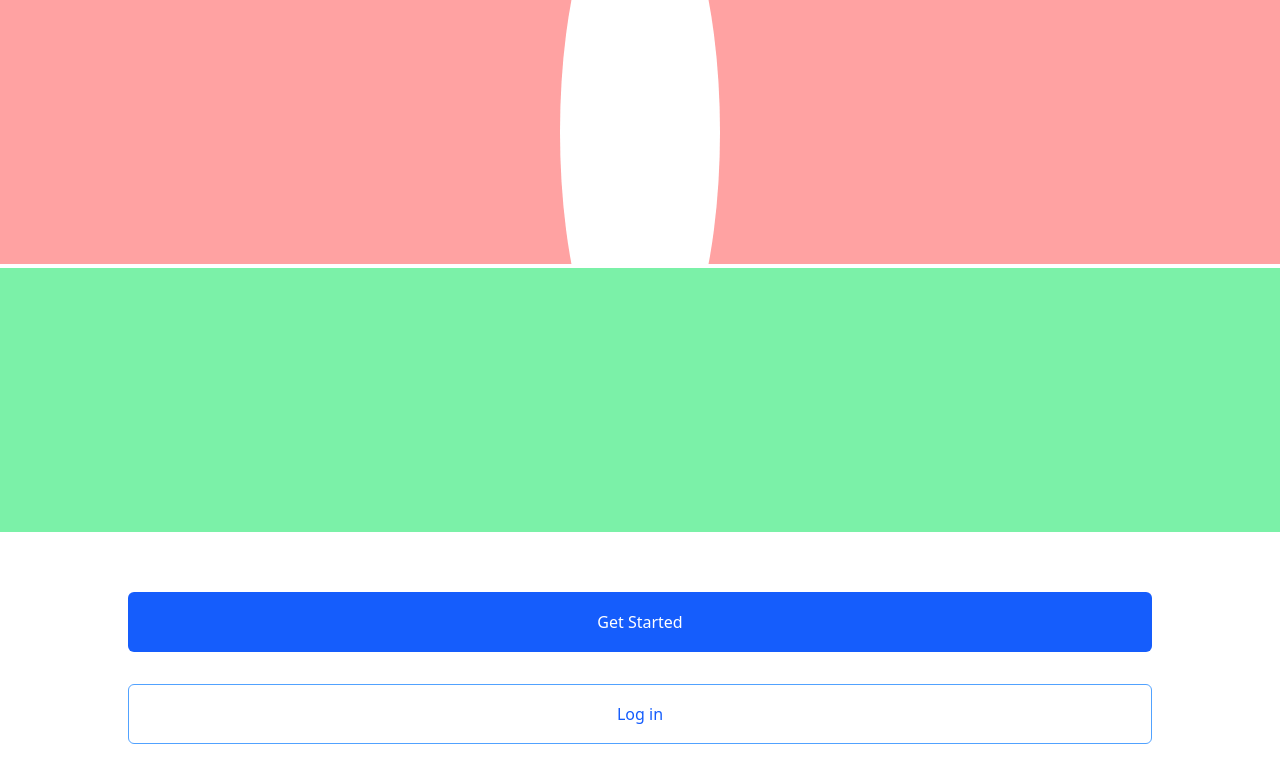
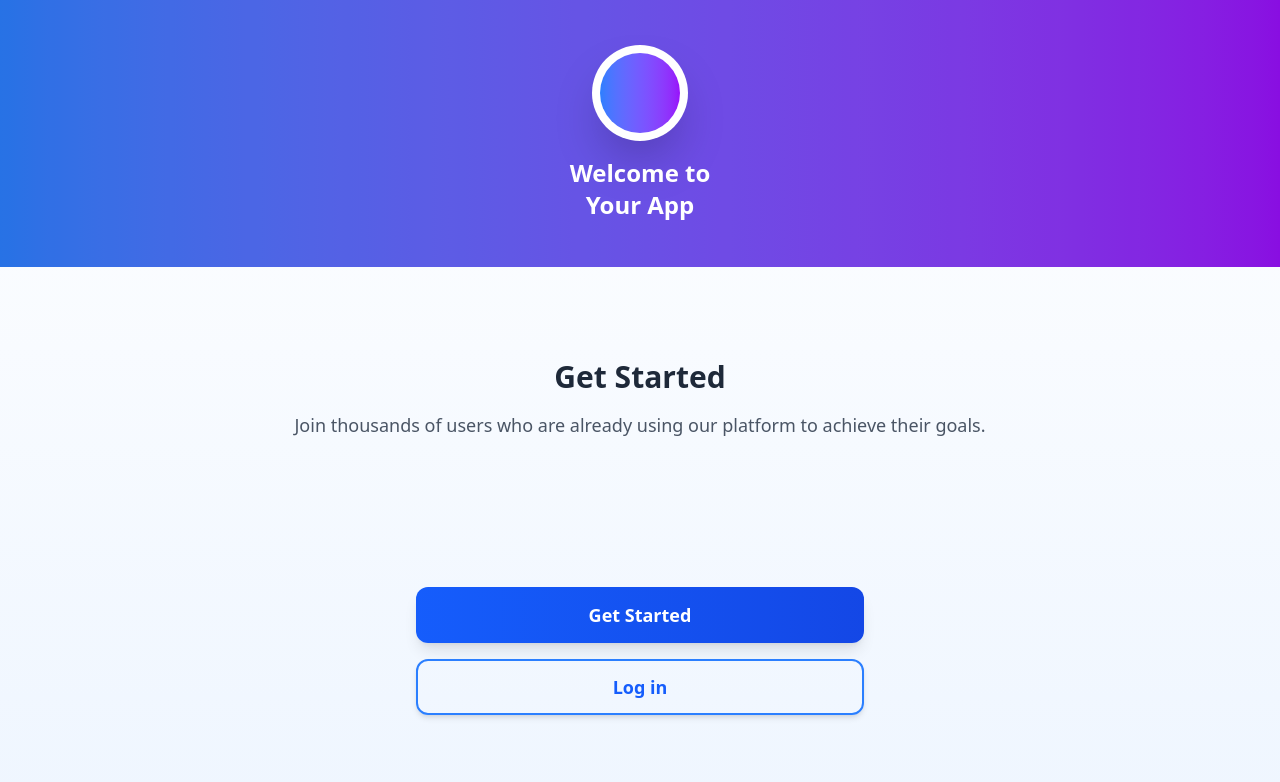
Before and after one commit to natigetachew1/RideNow, a React app in the folder frontend/: page / in a window 1280 px wide. Shown: the top 782 px of the page. Built offline with nearby package versions, Linux system fonts and the light colour scheme; the HTML template or start-up script is replaced by a standard one.

Commit message:
Home UI update

```diff
--- a/frontend/src/page/Home.tsx
+++ b/frontend/src/page/Home.tsx
@@ -3,29 +3,43 @@ import Button from '../component/Button';
 
 const Home = () => {
     const navigate = useNavigate();
+
     return(
-        <div className='w-full h-[100vh] flex flex-col items-center justify-between'>
-            <div className="w-full bg-red-300 h-[33%] flex items-center justify-center" >
-                <div className="w-[20vh] h-[40vw] bg-white rounded-[50%] " >
-
+        <div className='w-full h-screen flex flex-col items-center justify-between bg-gradient-to-b from-white to-blue-50'>
+            {/* Header Section */}
+            <div className="w-full bg-gradient-to-r from-blue-500 to-purple-600 h-1/3 flex items-center justify-center relative overflow-hidden">
+                <div className="absolute inset-0 bg-black/10"></div>
+                <div className="relative z-10 flex flex-col items-center">
+                    <div className="w-24 h-24 bg-white rounded-full shadow-2xl flex items-center justify-center mb-4">
+                        <div className="w-20 h-20 bg-gradient-to-r from-blue-500 to-purple-600 rounded-full"></div>
+                    </div>
+                    <h1 className="text-2xl font-bold text-white text-center">Welcome to<br/>Your App</h1>
                 </div>
             </div>
-            <div className="w-full bg-green-300 h-[33%]">
 
+            {/* Content Section */}
+            <div className="w-full h-1/3 flex items-center justify-center px-8">
+                <div className="text-center space-y-4">
+                    <h2 className="text-3xl font-bold text-gray-800">Get Started</h2>
+                    <p className="text-gray-600 text-lg leading-relaxed">
+                        Join thousands of users who are already using our platform to achieve their goals.
+                    </p>
                 </div>
-            <div className="w-full h-[33%] flex items-center justify-center ">
-                <div className="w-full h-[70%] flex flex-col items-center justify-around" >
+            </div>
+
+            {/* Button Section */}
+            <div className="w-full h-1/3 flex items-center justify-center px-8 pb-8">
+                <div className="w-full max-w-md space-y-4">
                     <Button
-                    className="w-[80%] h-15 bg-blue-600 text-blue-400 text-center rounded-md text-white py-4 "
+                        className="w-full h-14 bg-gradient-to-r from-blue-600 to-blue-700 text-white text-lg font-semibold rounded-xl shadow-lg hover:shadow-xl transform hover:scale-105 transition-all duration-200"
                         btnTex="Get Started"
                         onClick={() => navigate('/signup')}
                     />
                     <Button
-                    className="w-[80%] h-15 border border-blue-400 text-center rounded-md text-blue-600 py-4"
+                        className="w-full h-14 border-2 border-blue-500 text-blue-600 text-lg font-semibold rounded-xl hover:bg-blue-50 transition-all duration-200 shadow-md"
                         btnTex="Log in"
                     />
                 </div>
-
             </div>
         </div>
     );
```
Lines whose indentation alone changed are shown as unchanged.
